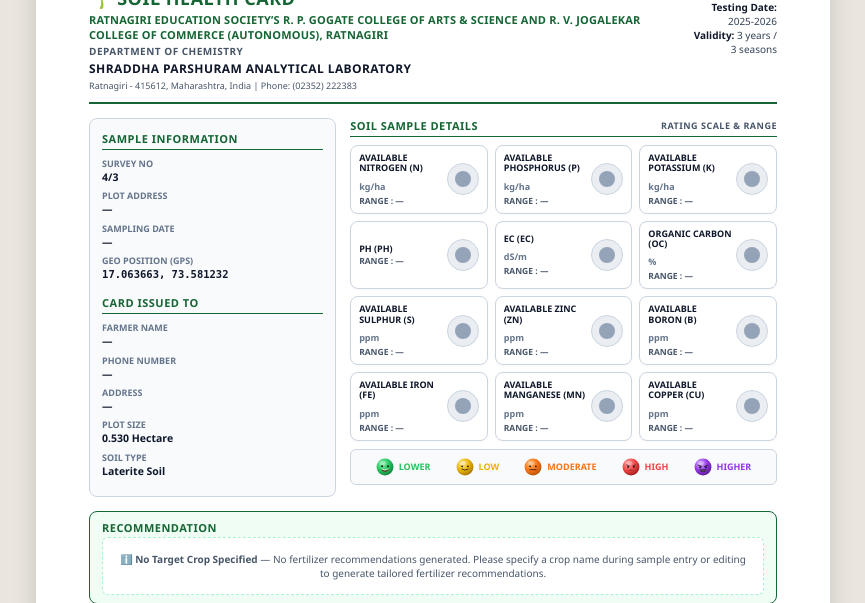
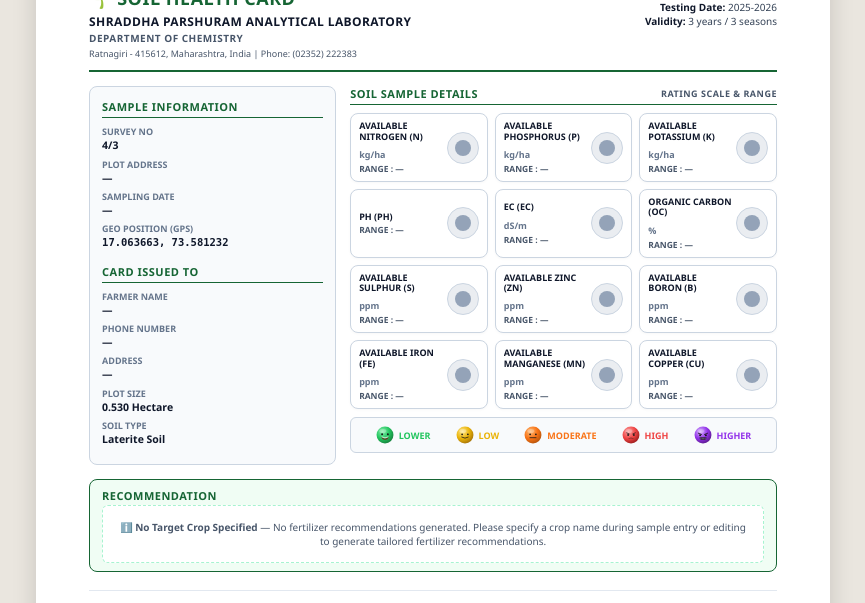
Before and after one commit to yashpakaye8-art/soiltrack-, a Flask app: template templates/soil_health_card.html in a window 1280 px wide. Shown: the part 136-739 px from the top of the page, without its empty margins (207-1072 px from the left). Run offline with Flask 3, Linux system fonts and the light colour scheme; the template is opened without the code that fills it, so the values that code supplies are empty; some libraries are stand-ins or nearby versions.

Commit message:
fix: remove college name from Soil Health Card top header as requested

```diff
--- a/templates/soil_health_card.html
+++ b/templates/soil_health_card.html
@@ -465,9 +465,8 @@
     <div class="top-header">
         <div class="header-title-box">
             <h1>🌱 SOIL HEALTH CARD</h1>
-            <div class="college-line">Ratnagiri Education Society’s R. P. Gogate College of Arts & Science and R. V. Jogalekar College of Commerce (Autonomous), Ratnagiri</div>
+            <div class="lab-line">Shraddha Parshuram Analytical Laboratory</div>
             <div class="dept-line">DEPARTMENT OF CHEMISTRY</div>
-            <div class="lab-line">Shraddha Parshuram Analytical Laboratory</div>
             <div class="address-line">Ratnagiri - 415612, Maharashtra, India | Phone: (02352) 222383</div>
         </div>
 
```
